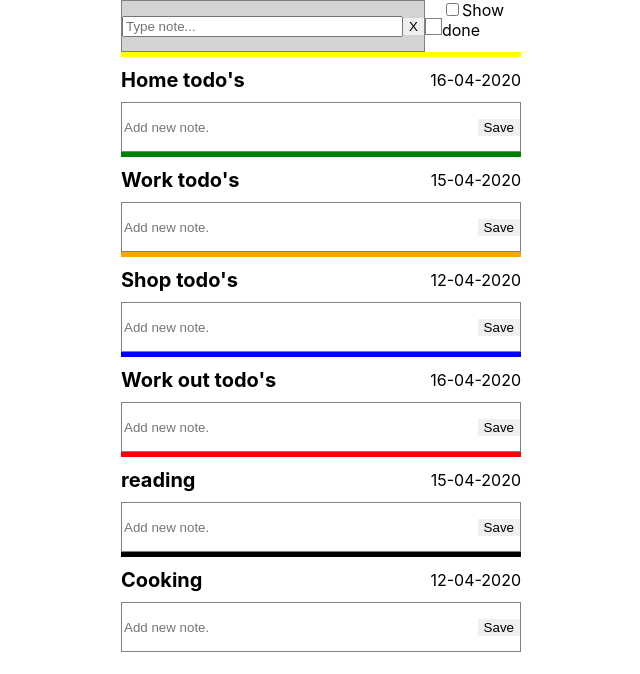
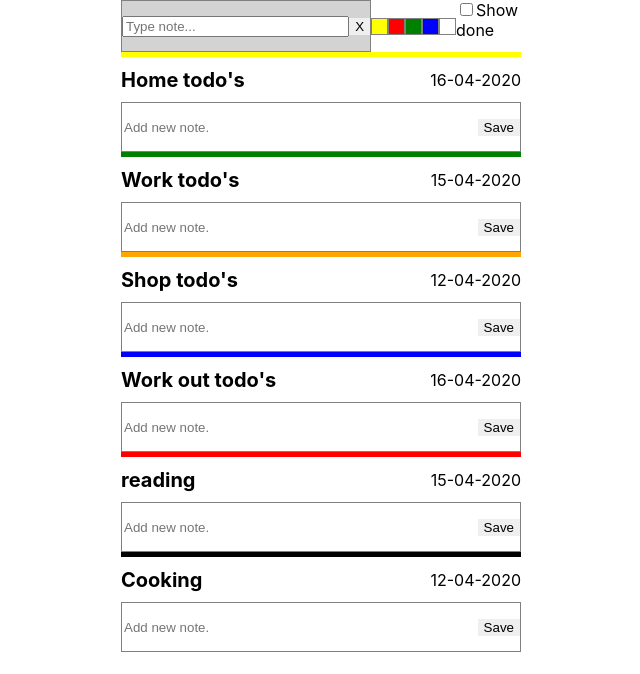
Before and after one commit to KostyrkoNazar/didwilldo, a React (Create React App) app: page / in a window 1280 px wide. Shown: the top 674 px of the page, without its empty margins (319-959 px from the left). Built offline with nearby package versions, Linux system fonts and the light colour scheme.

Commit message:
Popup color panel

```diff
--- a/src/ColorPanel/ColorPanel.js
+++ b/src/ColorPanel/ColorPanel.js
@@ -1,28 +1,26 @@
 import React, {useEffect, useState} from "react";
 import './styles.css'
 
-const availableColors = ['yellow', 'red','green','blue',''];
+const availableColors = ['yellow', 'red','green','blue', 'white'];
 
-function ColorPanel({setColor, defaultColor, show, panel}){
+function ColorPanel({setColor}){
 
-    const colorPanel = availableColors.map((color,index)=>{
-        return <div style={{backgroundColor:color}}
-                    key={index}
-                    onClick={()=>setColor(color)}
-        />
-    })
-
-
-    const colorBox = <div style={{backgroundColor: defaultColor}}
-                          onClick={()=>show(colorPanel)}
-    />
-
+    const [panelIsVisible, setPanelIsVisible] = useState(true)
+    const [selectedColor, setSelectedColor]=useState('')
 
     return(
         <div className='colorPanel'>
-            {colorBox}
+            { panelIsVisible === true ? availableColors.map((color,index)=>{
+                return <div style={{backgroundColor:color}}
+                            key={index}
+                            onClick={()=>{ setColor(color)
+                                            setSelectedColor(color)
+                                            setPanelIsVisible(false) }
+                            }
+                />
+            }) :  <div style={{backgroundColor: selectedColor}}
+                       onClick={()=>setPanelIsVisible(true)} /> }
 
-            {panel}
 
         </div>
     )
--- a/src/Dashboard/Dashboard.js
+++ b/src/Dashboard/Dashboard.js
@@ -8,9 +8,8 @@ import TodoFilter from "../TodoFilter/TodoFilter";
 function Dashboard({data}) {
     const [searchValue, setSearchValue] = useState('')
     const [todoGroupArray, setTodoArray] = useState([])
-    const [selectedColor, setSelectedColor]=useState('')
-    const [panel, setPanel] = useState([])
     const [isFiltered, setIsFiltered] = useState(false)
+
 
     const onClear = () => setSearchValue('');
 
@@ -71,22 +70,10 @@ function Dashboard({data}) {
         }
         },[searchValue])
 
+
     const setFiltered =(value)=> {
         setIsFiltered(!value)
     }
-
-    useEffect(()=>{
-        if (selectedColor.length > 0) {
-            setPanel([])
-            const updatedGroup = searchGroupByColor(selectedColor,data)
-            setTodoArray(updatedGroup)
-        } else {
-            setPanel([])
-            setTodoArray(data)
-        }
-        /*then show equivalent group by color */
-
-    }, [selectedColor])
 
 
 
@@ -131,7 +118,12 @@ function Dashboard({data}) {
 
 
     const setColor=(color)=>{
-        setSelectedColor(color)
+        if (color !== 'white') {
+            const updatedGroup = searchGroupByColor(color,data)
+            setTodoArray(updatedGroup)
+        } else {
+            setTodoArray(data)
+        }
     }
 
 
@@ -150,9 +142,6 @@ function Dashboard({data}) {
 
                     <div className='dashboardColorPanel'>
                         <ColorPanel setColor = {setColor}
-                                    defaultColor = {selectedColor}
-                                    show = {setPanel}
-                                    panel = {panel}
                         />
                     </div>
 
```
Also changed, not shown: src/PopupPanel/PopupPanel.js (deleted, +0 -12 lines).
